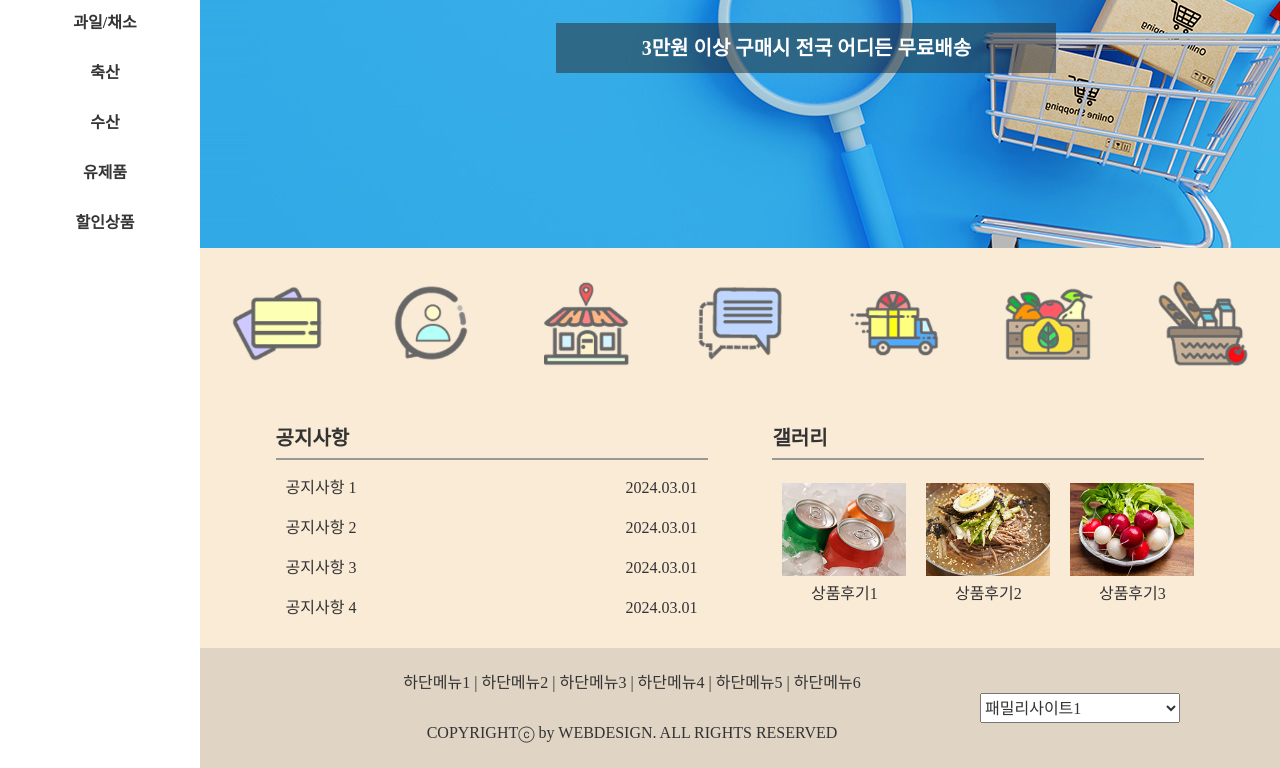
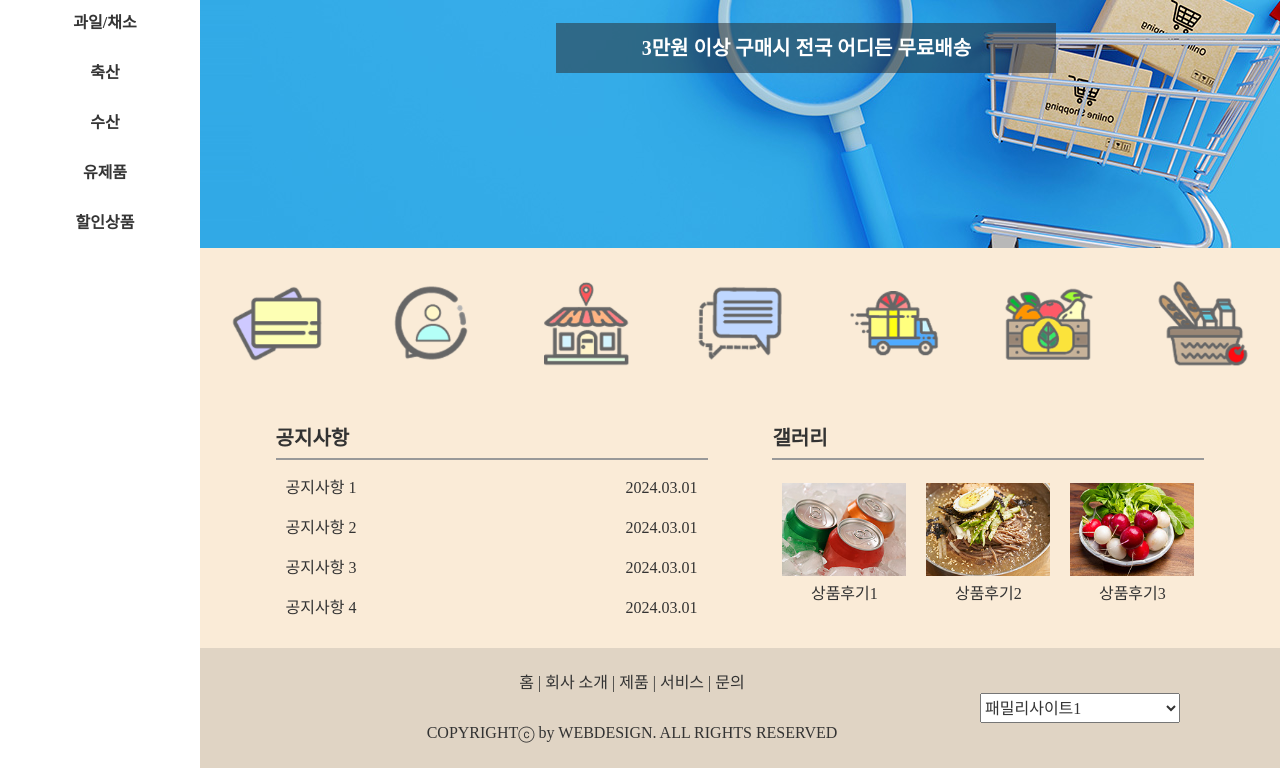
Before and after one commit to davong09/food_mart_v1.0, a website: page public/index.html in a window 1280 px wide. Shown: the part 152-920 px from the top of the page. Drawn offline with Linux system fonts and the light colour scheme.

Commit message:
바로가기 6,7 링크 연결 footer 내용 수정

```diff
--- a/public/index.html
+++ b/public/index.html
@@ -104,10 +104,10 @@
       <a href="#">
         <img src="images/shortcut5.png" alt="바로가기5">
       </a>
-      <a href="#">
+      <a href="productList.html?category_id=1">
         <img src="images/shortcut6.png" alt="바로가기6">
       </a>
-      <a href="#">
+      <a href="productList.html?category_id=4">
         <img src="images/shortcut7.png" alt="바로가기7">
       </a>
     </div>
@@ -174,12 +174,11 @@
     <div class="bottom"> <!--bottom: 하단메뉴 + Copyright-->
       <div class="btmenu">
         <ul>
-          <li><a href="#">하단메뉴1</a></li>
-          <li><a href="#">하단메뉴2</a></li>
-          <li><a href="#">하단메뉴3</a></li>
-          <li><a href="#">하단메뉴4</a></li>
-          <li><a href="#">하단메뉴5</a></li>
-          <li><a href="#">하단메뉴6</a></li>
+          <li><a href="index.html">홈</a></li>
+          <li><a href="#">회사 소개</a></li>
+          <li><a href="#">제품</a></li>
+          <li><a href="#">서비스</a></li>
+          <li><a href="#">문의</a></li>
         </ul>
       </div>
       <div class="copy">
```
Also changed, not shown: public/productList.html (+5 -6 lines).
